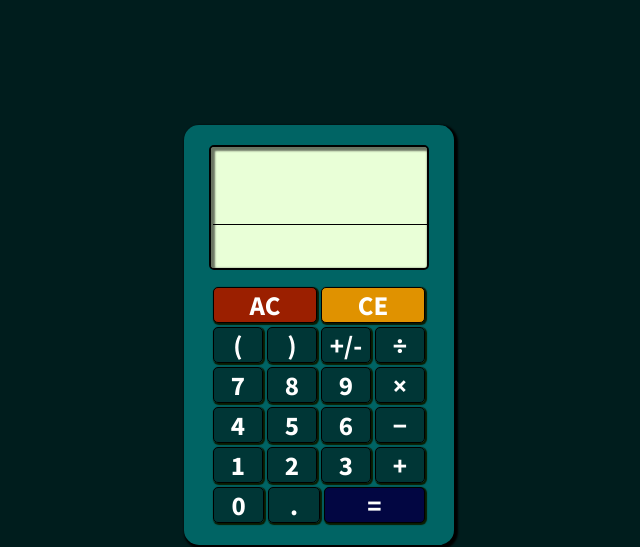
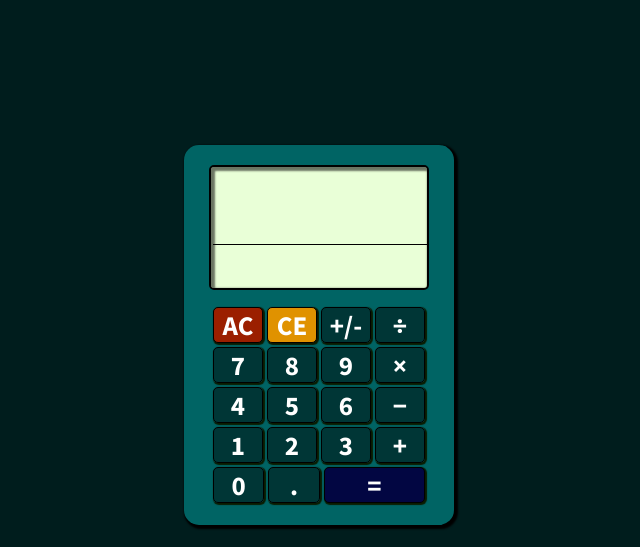
Before and after one commit to thabomoloi/calculator, a plain HTML site: page index.html in a window 1280 px wide. Shown: the top 547 px of the page, without its empty margins (321-961 px from the left). Drawn offline with nearby package versions, Linux system fonts and the light colour scheme.

Commit message:
Removed bracket button

```diff
--- a/index.html
+++ b/index.html
@@ -21,12 +21,8 @@
         </div>
         <div class="buttons">
           <div class="row">
-            <button id="clear" class="cell-2">AC</button>
-            <button id="backspace" class="cell-2">CE</button>
-          </div>
-          <div class="row">
-            <button id="left(" class="cell-1">(</button>
-            <button id="right)" class="cell-1">)</button>
+            <button id="clear" class="cell-1">AC</button>
+            <button id="backspace" class="cell-">CE</button>
             <button id="plusminus" class="cell-1">+/-</button>
             <button id="div" class="cell-1">&div;</button>
           </div>
```
